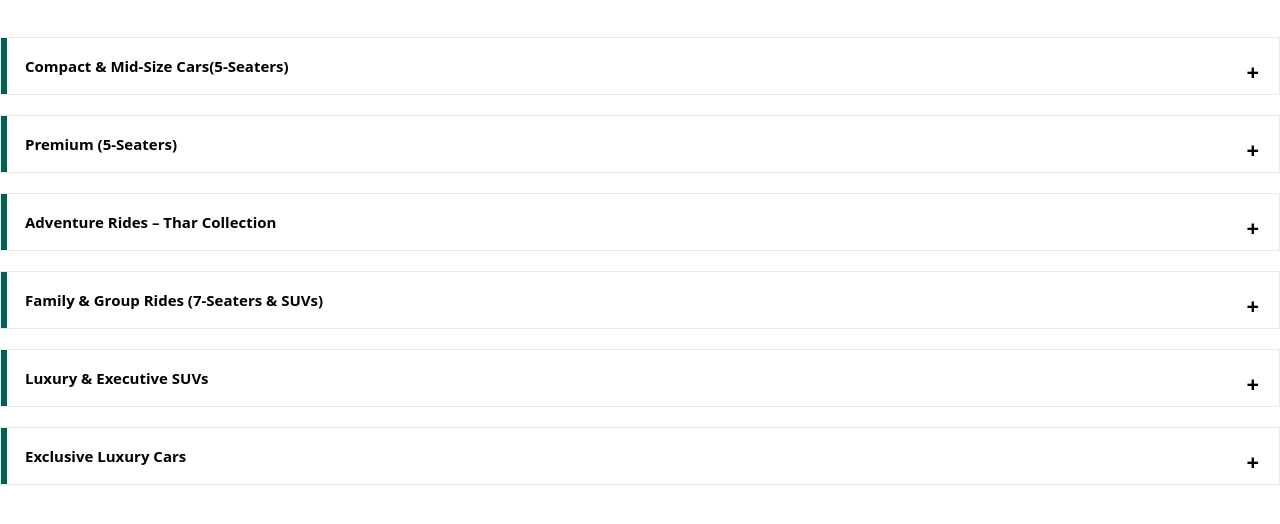
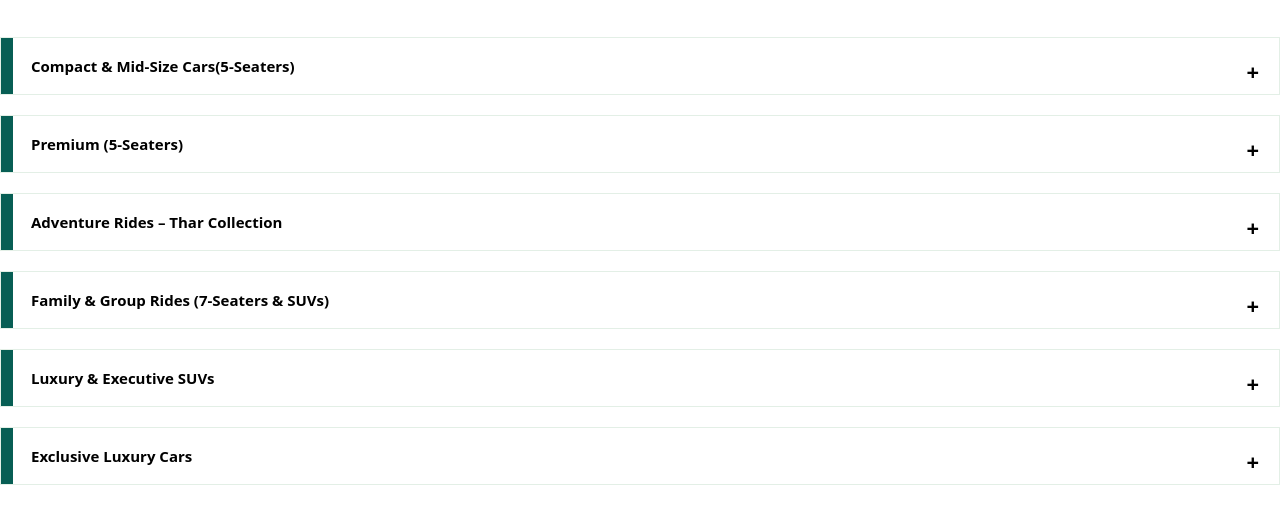
Before and after one commit to iamjaypatelon-ux/GoaCarRental, a plain HTML site: page cars.html in a window 1280 px wide. Shown: the part 168-692 px from the top of the page. Drawn offline with Linux system fonts and the light colour scheme.

Commit message:
Update cars.html

```diff
--- a/cars.html
+++ b/cars.html
@@ -78,7 +78,7 @@
   font-size: 15px;
   font-weight: 700;
   background: #ffffff;
-  border-left: 6px solid #075E54;
+  border-left: 12px solid #075E54;
   position: relative;
 }
 
```
